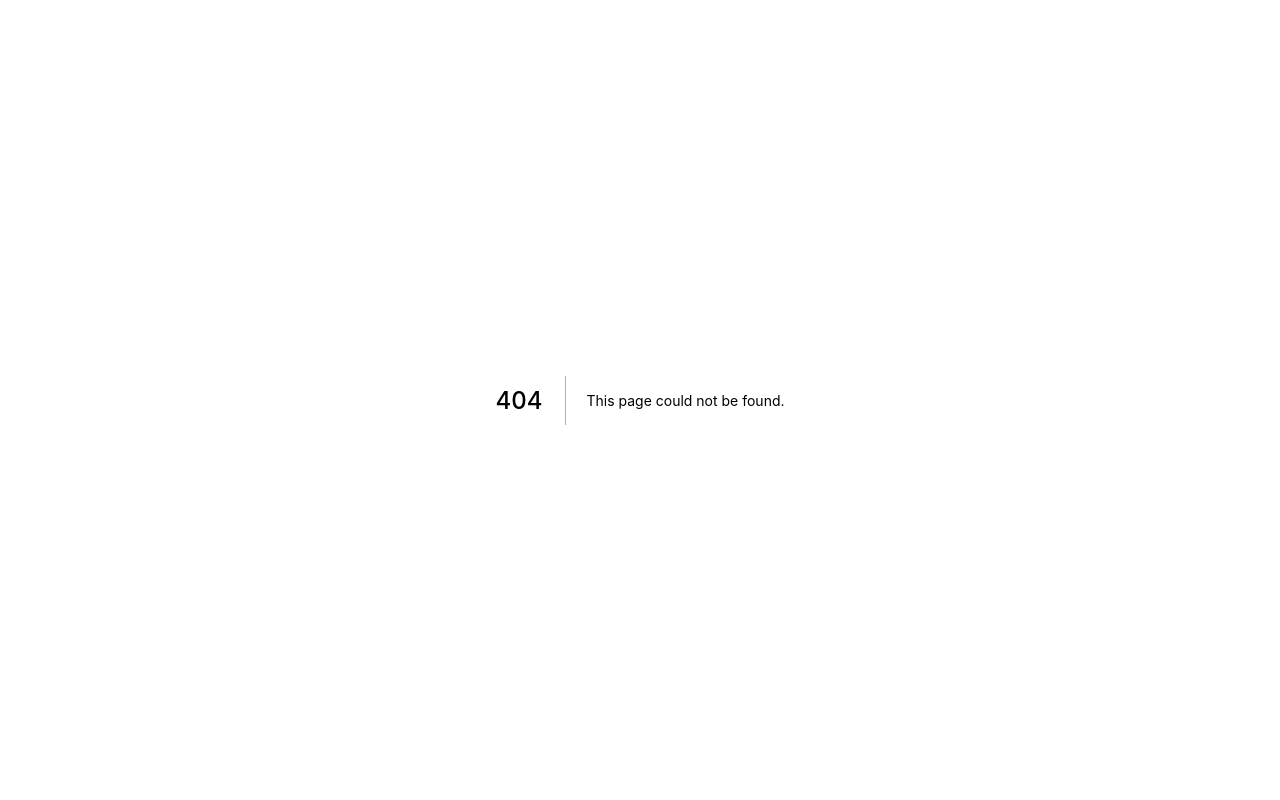
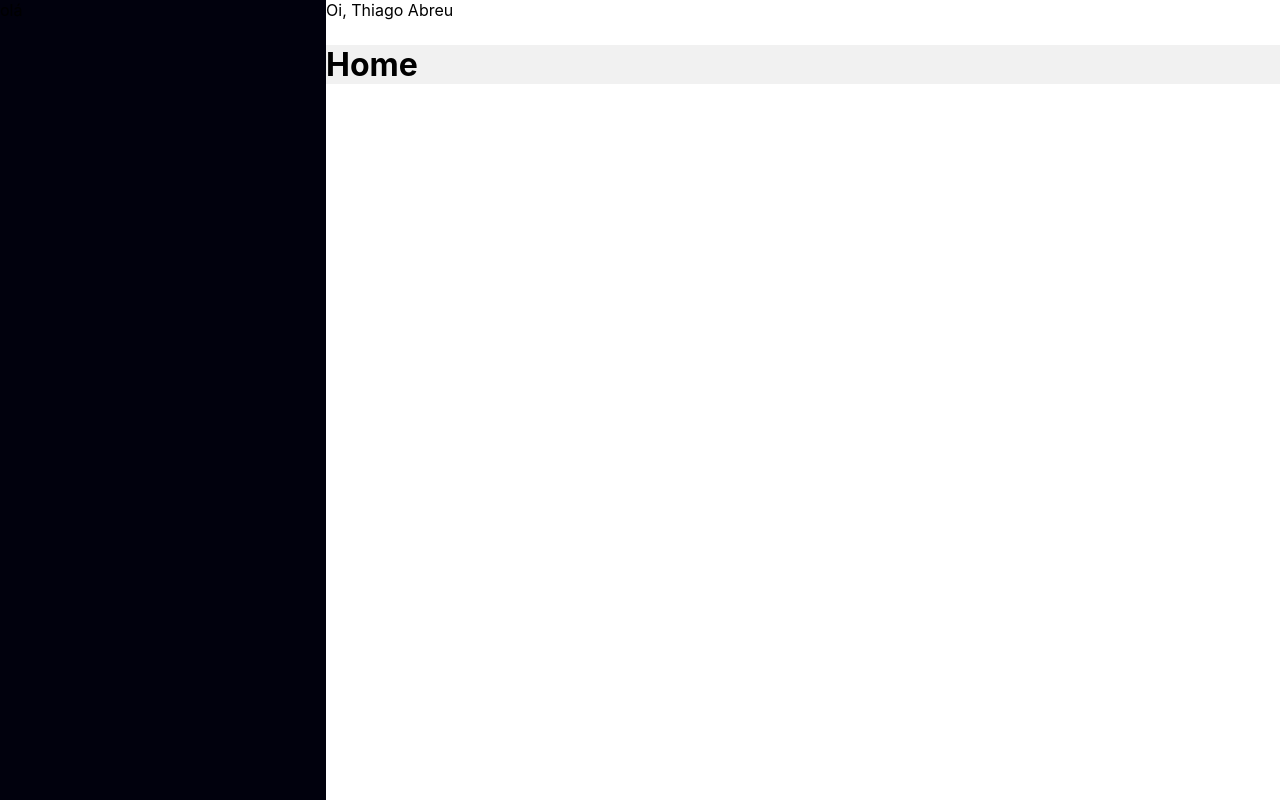
Before and after one commit to ArturM-S/telas-getpower, a Next.js app: page /Home in a window 1280 px wide. Before the commit this address had no page. Built offline with nearby package versions, Linux system fonts and the light colour scheme.

Commit message:
chore:create sidebar header n' home

```diff
--- /dev/null
+++ b/layout/Header/index.tsx
@@ -0,0 +1,5 @@
+import { Container } from './styles';
+
+export function Header() {
+    return <Container>Oi, Thiago Abreu</Container>;
+}
--- /dev/null
+++ b/layout/Header/styles.ts
@@ -0,0 +1,6 @@
+import styled from '@emotion/styled';
+
+export const Container = styled.div`
+    height: 24px;
+    width: 100%;
+`;
--- /dev/null
+++ b/layout/Sidebar/index.tsx
@@ -0,0 +1,5 @@
+import { Container } from './styles';
+
+export function Sidebar() {
+    return <Container>olá</Container>;
+}
--- /dev/null
+++ b/layout/Sidebar/styles.ts
@@ -0,0 +1,7 @@
+import styled from '@emotion/styled';
+
+export const Container = styled.div`
+    height: 100vh;
+    width: 350px;
+    background-color: #01010d;
+`;
--- /dev/null
+++ b/layout/layout.tsx
@@ -0,0 +1,19 @@
+import { Header } from './Header';
+import { Sidebar } from './Sidebar';
+import { Container, Content, Main } from './styles';
+
+interface LayoutProps {
+    children: React.ReactNode;
+}
+
+export function Layout({ children }: LayoutProps) {
+    return (
+        <Container>
+            <Sidebar />
+            <Main>
+                <Header />
+                <Content>{children}</Content>
+            </Main>
+        </Container>
+    );
+}
--- /dev/null
+++ b/layout/styles.ts
@@ -0,0 +1,19 @@
+import styled from '@emotion/styled';
+
+export const Container = styled.div`
+    height: 100vh;
+    width: 100vw;
+    display: flex;
+`;
+
+export const Main = styled.main`
+    height: 100%;
+    width: 80%;
+    display: flex;
+    flex-direction: column;
+`;
+
+export const Content = styled.div`
+    height: 100%;
+    width: 100%;
+`;
--- /dev/null
+++ b/pages/Home/index.tsx
@@ -0,0 +1,12 @@
+import { Layout } from '../../layout/layout';
+
+export default function Home() {
+    return (
+        <Layout>
+            {' '}
+            <div style={{ backgroundColor: '#f1f1f1' }}>
+                <h1>Home</h1>
+            </div>
+        </Layout>
+    );
+}
```
Also changed, not shown: pages/index.tsx (+7 -1 lines), styles/pages/Home/styles.ts (added).
